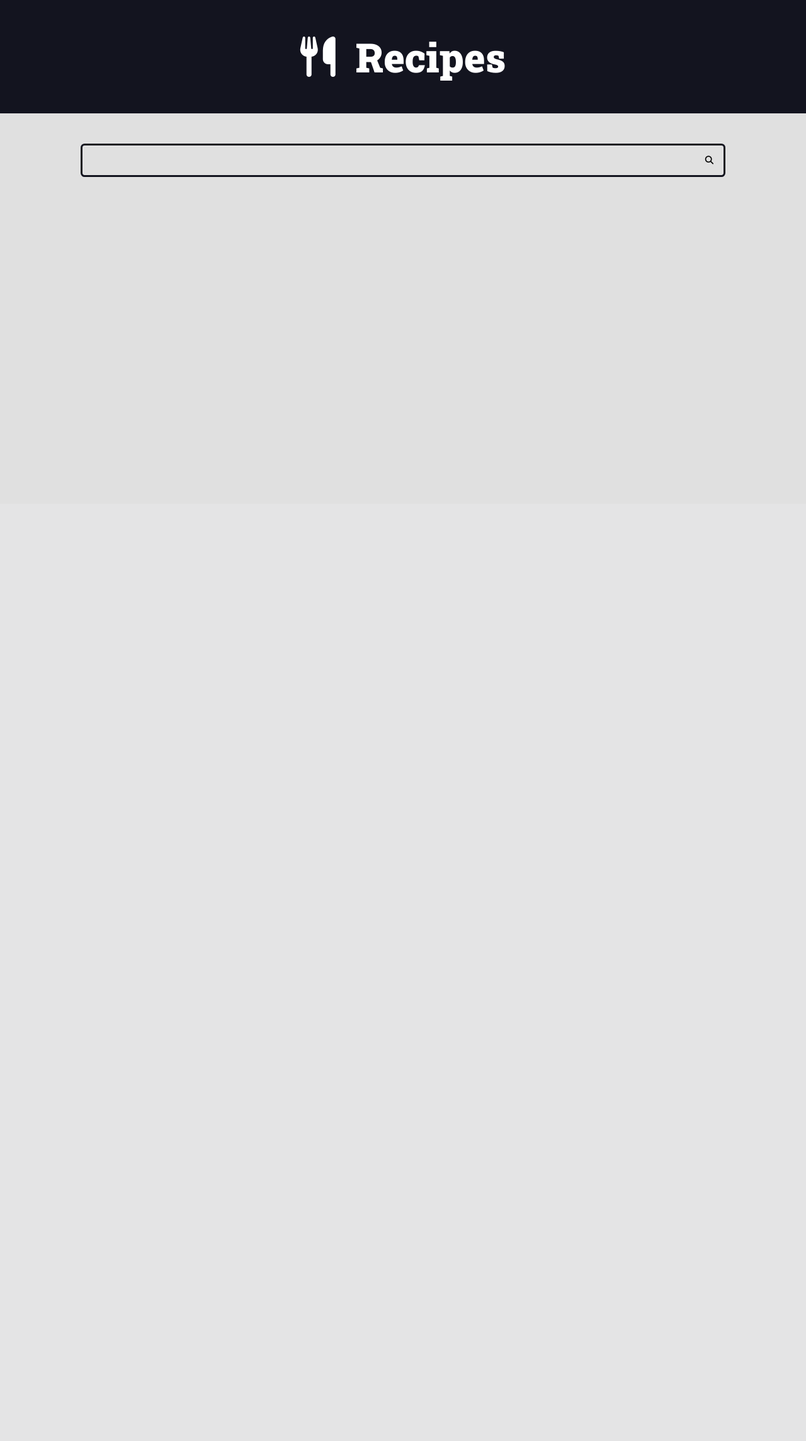
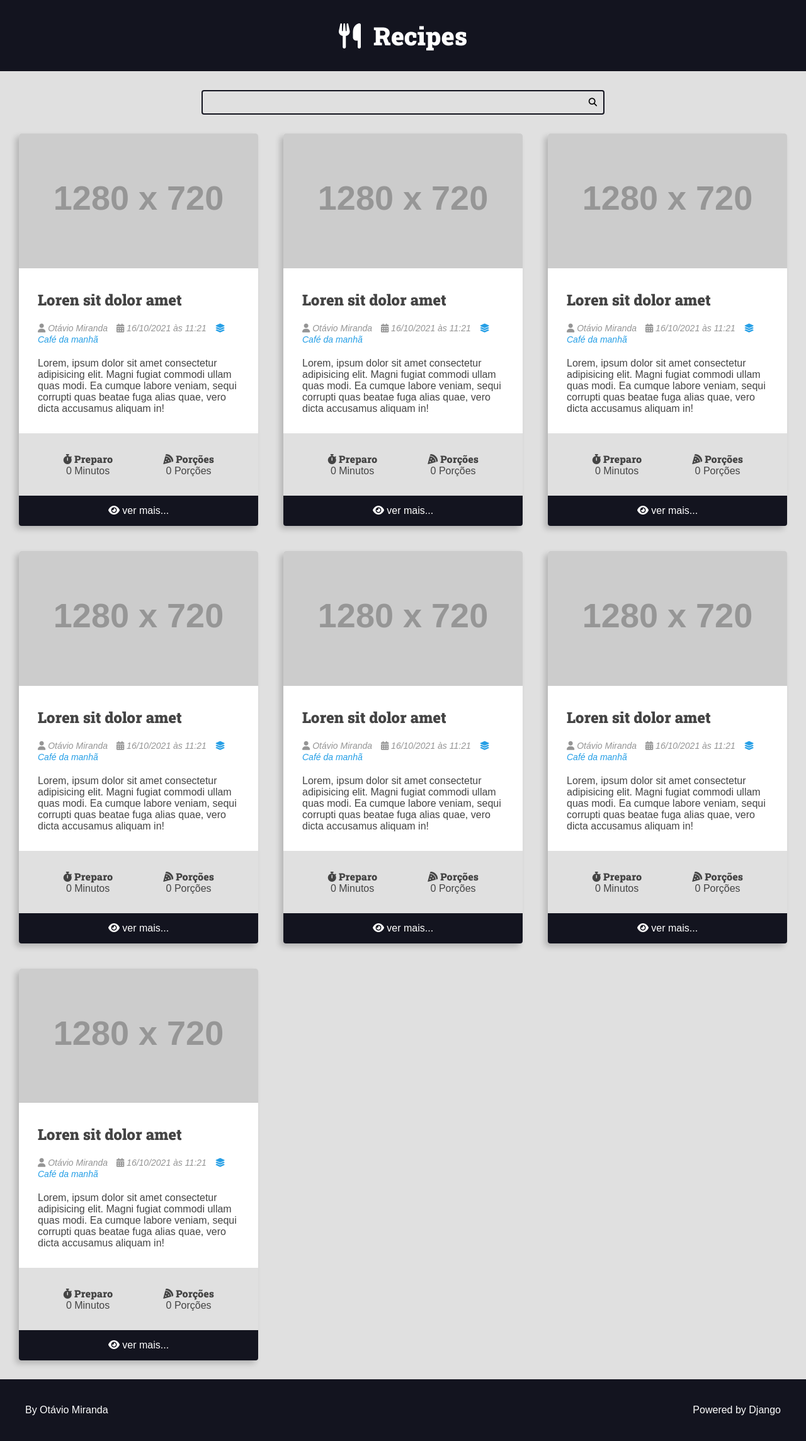
Before and after one commit to Matheu46/curso-django-projeto1, a Django app: page / in a window 1280 px wide. Shown: the whole page at 63% size. Before the commit the page ends 281 px from the top, so only its background shows below. Run offline with Django 5.2, Linux system fonts and the light colour scheme; grey boxes labelled with a size stand in for pictures from a placeholder-image service; some libraries are stand-ins or nearby versions.

Commit message:
estilização partes principais

```diff
--- a/recipes/templates/recipes/pages/home.html
+++ b/recipes/templates/recipes/pages/home.html
@@ -2,15 +2,22 @@
 
 <body>
     {% include 'recipes/partials/header.html' %}
+    {% include 'recipes/partials/search.html' %}
 
-    <div class="search-container">
-        <div class="container">
-            <form action="" class="search-form">
-                <input type="search" class="search-input" name="search">
-                <button type="submit" class="search-button"><i class="fa-solid fa-magnifying-glass"></i></button>
-            </form>
+    <main class="main-content-container">
+        <div class="main-content main-content-list container">
+            {% include 'recipes/partials/recipe.html' %}
+            {% include 'recipes/partials/recipe.html' %}
+            {% include 'recipes/partials/recipe.html' %}
+            {% include 'recipes/partials/recipe.html' %}
+            {% include 'recipes/partials/recipe.html' %}
+            {% include 'recipes/partials/recipe.html' %}
+            {% include 'recipes/partials/recipe.html' %}
         </div>
-    </div>
+    </main>
+
+    {% include 'recipes/partials/footer.html' %}
+
 </body>
 
 </html>
--- /dev/null
+++ b/recipes/templates/recipes/partials/footer.html
@@ -0,0 +1,9 @@
+<footer class="main-footer">
+    <div class="developer">
+      <a href="https://www.otaviomiranda.com.br/" target="_blank" rel="noreferrer noopener">By Otávio Miranda</a>
+    </div>
+
+    <div class="powered">
+      <a href="https://www.djangoproject.com/" target="_blank" rel="noreferrer noopener">Powered by Django</a>
+    </div>
+  </footer>
--- a/recipes/templates/recipes/partials/head.html
+++ b/recipes/templates/recipes/partials/head.html
@@ -66,16 +66,22 @@
         }
 
         html {
-            font-size: 62.5%%
+            font-size: 62.5%;
         }
 
         body {
-           font-size: 1.6rem
-           font-family: var(--font-primary);
-           background: var(--color-gray-1);
+            font-size: 1.6rem;
+            font-family: var(--font-primary);
+            background: var(--color-gray-1);
+            color: var(--color-dark-text);
         }
 
-        h1, h2, h3, h4, h5, h6 {
+        h1,
+        h2,
+        h3,
+        h4,
+        h5,
+        h6 {
             font-family: var(--font-headings);
         }
 
@@ -89,7 +95,7 @@
             background: var(--color-primary-dark);
         }
 
-        .main-logo{
+        .main-logo {
             font-size: 4rem;
             color: var(--color-white);
             text-decoration: none;
@@ -99,7 +105,10 @@
             justify-content: center;
             width: fit-content;
             margin: 0 auto;
-            gap: 2rem;
+        }
+
+        .main-logo-icon {
+            margin-right: 2rem;
         }
 
         .search-form {
@@ -111,7 +120,8 @@
             transition: all 300ms ease-in-out;
         }
 
-        .search-input, .search-button {
+        .search-input,
+        .search-button {
             border: none;
             background: none;
             outline: none;
@@ -132,7 +142,7 @@
 
         .search-button:focus {
             outline: 1px solid var(--color-primary);
-            background: rgba(0, 0, 0, .05);
+            background: rgba(0, 0, 0, .05)
         }
 
         .search-form:focus-within {
@@ -144,5 +154,119 @@
             color: var(--color-primary);
         }
 
+        .main-content {
+            padding-top: 0;
+        }
+
+        .main-content-list {
+            display: grid;
+            grid-template-columns: repeat(auto-fit, minmax(340px, 1fr));
+            gap: var(--spacing-gutter-large);
+        }
+
+        .recipe {
+            background: var(--color-white);
+            box-shadow: -5px 5px 10px rgba(0, 0, 0, .2);
+            transform: scale(1);
+            transition: all 300ms ease-in-out;
+            border-radius: .4rem;
+            overflow: hidden;
+        }
+
+        .recipe img {
+            max-width: 100%;
+        }
+
+        .recipe-list-item {
+            max-width: 64rem;
+        }
+
+        .recipe-list-item:hover {
+            transform: scale(1.02);
+            box-shadow: -8px 8px 18px rgba(0, 0, 0, .25);
+        }
+
+        .recipe-title-container {
+            padding: var(--spacing-gutter-medium);
+            padding-bottom: 2rem;
+        }
+
+        .recipe-author {
+            padding: 0 var(--spacing-gutter-medium);
+        }
+
+        .recipe-content {
+            padding: var(--spacing-gutter-medium);
+            padding-top: 2rem;
+        }
+
+        .recipe-author-item {
+            color: var(--color-gray-4);
+            margin-right: 1rem;
+            font-style: italic;
+            font-size: 1.4rem;
+        }
+
+        .recipe-author a {
+            color: var(--color-primary);
+            transition: all 300ms ease-in-out;
+            text-decoration: none;
+        }
+
+        .recipe-author a:hover {
+            color: var(--color-primary-dark);
+        }
+
+        .recipe-meta-container {
+            display: flex;
+            flex-flow: row wrap;
+            padding: var(--spacing-gutter-medium);
+            background: var(--color-gray-1);
+        }
+
+        .recipe-meta {
+            display: flex;
+            flex-flow: column nowrap;
+            flex-shrink: 1;
+            flex-grow: 1;
+            text-align: center;
+        }
+
+        .recipe-meta-title {
+            font-size: 1.6rem;
+        }
+
+        .recipe-footer a {
+            background: var(--color-primary-dark);
+            display: block;
+            color: var(--color-white);
+            text-decoration: none;
+            text-align: center;
+            padding: 1.5rem var(--spacing-gutter-medium);
+            transition: all 300ms ease-in-out;
+        }
+
+        .recipe-footer a:hover {
+            filter: brightness(2);
+        }
+
+        .main-footer {
+            display: flex;
+            align-items: center;
+            justify-content: space-between;
+            background: var(--color-primary-dark);
+            color: var(--color-white);
+            padding: var(--spacing-gutter-large);
+        }
+
+        .main-footer a {
+            color: var(--color-white);
+            text-decoration: none;
+            transition: all 300ms ease-in-out;
+        }
+
+        .main-footer a:hover {
+            filter: brightness(.8);
+        }
     </style>
 </head>
--- /dev/null
+++ b/recipes/templates/recipes/partials/recipe.html
@@ -0,0 +1,55 @@
+<div class="recipe recipe-list-item">
+    <div class="recipe-cover">
+        <img src="https://placehold.co/1280x720/269fe6/png" alt="temporário">
+    </div>
+
+    <div class="recipe-title-container">
+        <h2 class="recipe-title">Loren sit dolor amet</h2>
+    </div>
+
+    <div class="recipe-author">
+        <span class="recipe-author-item">
+            <i class="fas fa-user"></i>
+            Otávio Miranda
+        </span>
+        <span class="recipe-author-item">
+            <i class="fas fa-calendar-alt"></i>
+            16/10/2021 às 11:21
+        </span>
+        <span class="recipe-author-item">
+            <a href="/recipes/category/cafe-da-manha/">
+                <i class="fas fa-layer-group"></i>
+                <span>Café da manhã</span>
+            </a>
+        </span>
+    </div>
+
+    <div class="recipe-content">
+        <p>Lorem, ipsum dolor sit amet consectetur adipisicing elit. Magni fugiat commodi ullam quas modi.
+            Ea cumque labore veniam, sequi corrupti quas beatae fuga alias quae, vero dicta accusamus
+            aliquam in!</p>
+    </div>
+
+    <div class="recipe-meta-container">
+        <div class="recipe-meta recipe-preparation">
+            <h3 class="recipe-meta-title"><i class="fas fa-stopwatch"></i> Preparo</h3>
+            <div class="recipe-meta-text">
+                0 Minutos
+            </div>
+        </div>
+        <div class="recipe-meta recipe-servings">
+            <h3 class="recipe-meta-title"><i class="fas fa-pizza-slice"></i> Porções</h3>
+            <div class="recipe-meta-text">
+                0 Porções
+            </div>
+        </div>
+    </div>
+
+    <footer class="recipe-footer">
+        <a class="recipe-read-more button button-dark button-full-width" href="/recipes/3/">
+            <i class="fas fa-eye"></i>
+            <span>ver mais...</span>
+        </a>
+    </footer>
+
+</div>
--- /dev/null
+++ b/recipes/templates/recipes/partials/search.html
@@ -0,0 +1,8 @@
+<div class="search-container">
+    <div class="container">
+        <form action="" class="search-form">
+            <input type="search" class="search-input" name="search">
+            <button type="submit" class="search-button"><i class="fa-solid fa-magnifying-glass"></i></button>
+        </form>
+    </div>
+</div>
```
